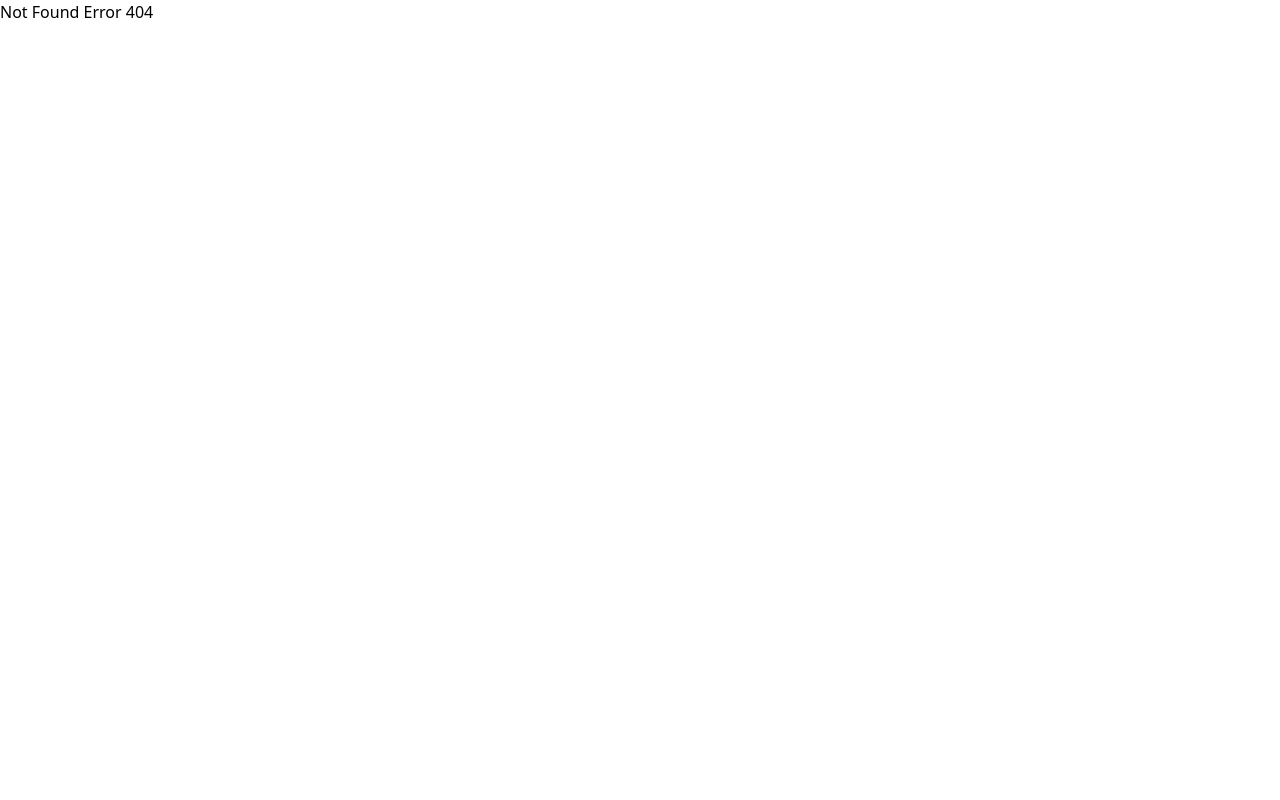
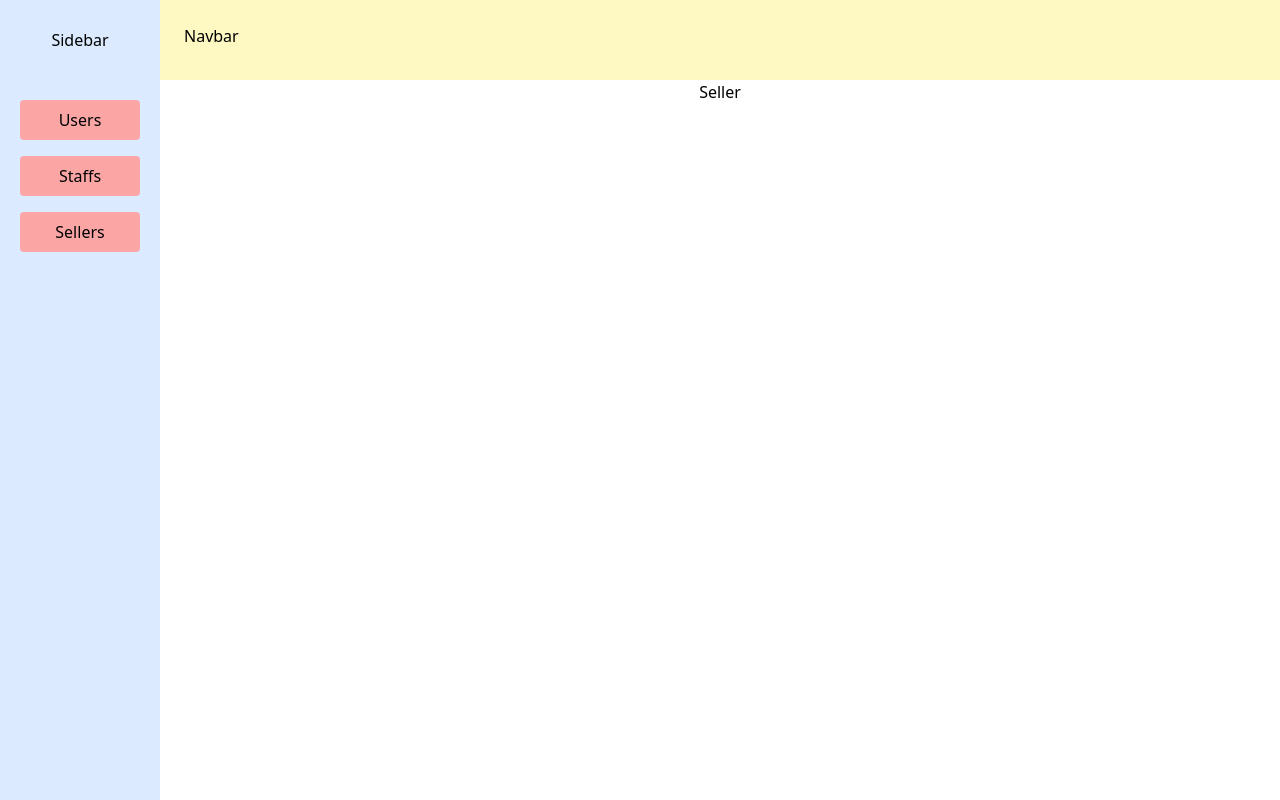
Before and after one commit to gokulappavu/Study-Material, a React (Create React App) app in the folder React/: page /sellers in a window 1280 px wide. Before the commit this address had no page. Built offline with nearby package versions, Linux system fonts and the light colour scheme.

Commit message:
Nested routes example with sidebar and navbar

```diff
--- a/React/src/App.js
+++ b/React/src/App.js
@@ -5,7 +5,7 @@ import FunctionStateCom from "./components/Header/FunctionStateCom";
 import ParentComp from "./components/Header/Props/ParentComp";
 import { Route, Routes } from "react-router-dom";
 import Homepage from "./components/Header/Homepage/Homepage";
-import Home from "./components/Header/Homepage/Home";
+// import Home from "./components/Header/Homepage/Home";
 import Login from "./components/Header/Homepage/Login";
 import ListandKeys from "./components/Header/ListandKeys";
 import ContextFunc, {
@@ -18,11 +18,12 @@ import { ToastContainer } from "react-toastify";
 import "react-toastify/dist/ReactToastify.css";
 import Read from "./components/Header/CRUD Components/Read";
 import Update from "./components/Header/CRUD Components/Update";
+import Home from "./components/Header/MainComponents/Home";
 
 function App() {
   return (
     <div className="App">
-      <ContextFunc>
+      {/* <ContextFunc>
         <Routes>
           <Route element={<ParentComp />} />
 
@@ -51,7 +52,29 @@ function App() {
             <Route path="login" element={<Login />} />
           </Route>
         </Routes>
-      </ContextFunc>
+      </ContextFunc> */}
+      <Routes>
+        <Route path="/" element={<Home />}>
+          <Route
+            path="users"
+            element={
+              <div className="flex justify-center items-center">Users</div>
+            }
+          />
+          <Route
+            path="staffs"
+            element={
+              <div className="flex justify-center items-center">Staffs</div>
+            }
+          />
+          <Route
+            path="sellers"
+            element={
+              <div className="flex justify-center items-center">Seller</div>
+            }
+          />
+        </Route>
+      </Routes>
       <ToastContainer autoClose={3000} />
     </div>
   );
--- /dev/null
+++ b/React/src/components/Header/MainComponents/Home.jsx
@@ -0,0 +1,18 @@
+import React from "react";
+import Navbar from "./Navbar";
+import Sidebar from "./Sidebar";
+import { Outlet } from "react-router-dom";
+
+const Home = () => {
+  return (
+    <div>
+      <Navbar />
+      <Sidebar />
+      <div className="fixed top-20 left-40 w-[calc(100vw-160px)] h-auto">
+        <Outlet />
+      </div>
+    </div>
+  );
+};
+
+export default Home;
--- /dev/null
+++ b/React/src/components/Header/MainComponents/Navbar.jsx
@@ -0,0 +1,9 @@
+import React from 'react'
+
+const Navbar = () => {
+  return (
+    <div className='fixed left-40 top-0 w-full h-20 bg-yellow-100 p-6'>Navbar</div>
+  )
+}
+
+export default Navbar
--- /dev/null
+++ b/React/src/components/Header/MainComponents/Sidebar.jsx
@@ -0,0 +1,25 @@
+import React from "react";
+import { Link } from "react-router-dom";
+
+const Sidebar = () => {
+  const data = [
+    { title: "Users", path: "/users" },
+    { title: "Staffs", path: "/staffs" },
+    { title: "Sellers", path: "/sellers" },
+  ];
+
+  return (
+    <div className="fixed w-40 top-0 bg-blue-100 h-screen">
+      <div className="w-full h-20 grid place-content-center">Sidebar</div>
+      <div className="w-full p-5 flex flex-col gap-4 items-center justify-center">
+        {data?.map((val, id) => (
+          <Link to={val.path} key={id} className="w-full py-2 text-center rounded bg-red-300">
+            <h1>{val.title}</h1>
+          </Link>
+        ))}
+      </div>
+    </div>
+  );
+};
+
+export default Sidebar;
```
